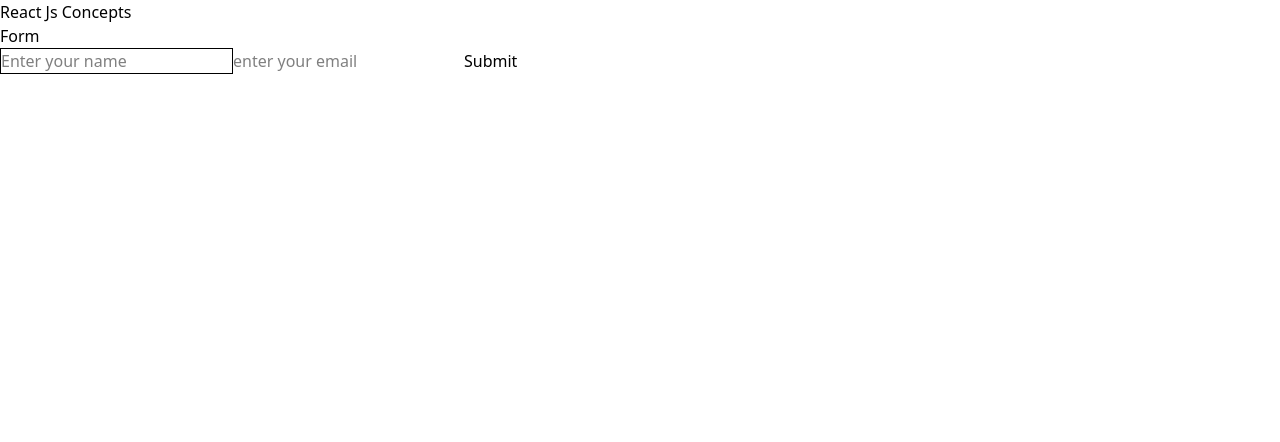
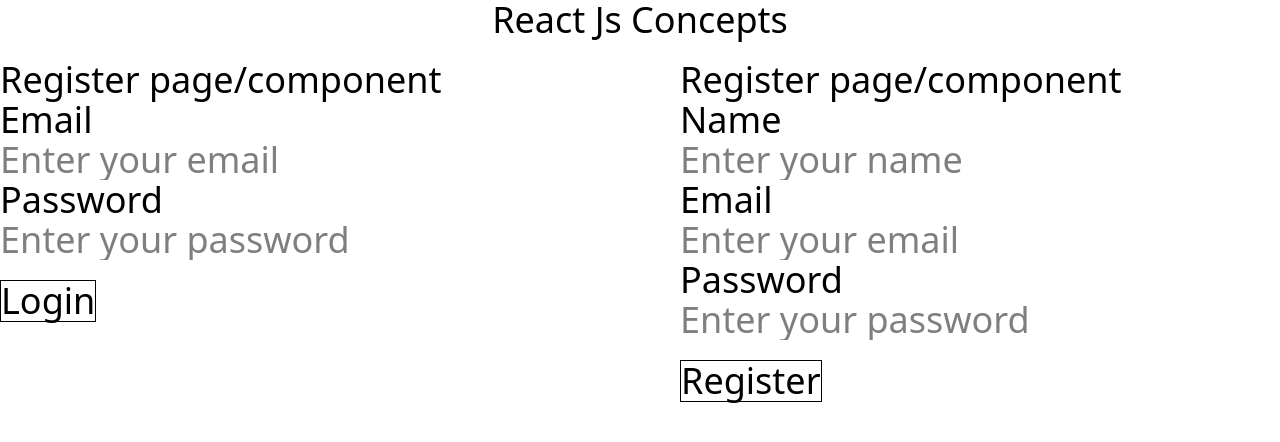
Before and after one commit to AnirudhGeek/More-React, a React (Vite) app in the folder 2reactjs-complete-course-2024/1ReactConcepts/: page / in a window 1280 px wide. Shown: the top 442 px of the page. Built offline with nearby package versions, Linux system fonts and the light colour scheme.

Commit message:
dynamic form creation

```diff
--- a/2reactjs-complete-course-2024/1ReactConcepts/src/App.jsx
+++ b/2reactjs-complete-course-2024/1ReactConcepts/src/App.jsx
@@ -8,10 +8,12 @@
 import ToggleFromFunction from "./components/context-concept/button2";
 import UseReducerExample from "./components/useReducer-Example";
 import FormComponent from "./components/form";
+import LoginComponent from "./components/login";
+import RegisterComponent from "./components/register";
 
 const App = () => {
   return (
-    <div>
+    <div className="text-4xl font-medium flex flex-col items-center justify-center gap-5">
       <h1>React Js Concepts</h1>
       {/* <ClassBasedComponent /> */}
       {/* <FunctionalComponent/> */}
@@ -23,7 +25,12 @@
 
       {/* <UseReducerExample/>   */}
 
-      <FormComponent/>
+      {/* <FormComponent/> */}
+
+      <div className="flex gap-20 text-4xl font-medium">
+        <LoginComponent/>
+        <RegisterComponent/>
+      </div>
 
     </div>
   );
--- /dev/null
+++ b/2reactjs-complete-course-2024/1ReactConcepts/src/components/common-form/index.jsx
@@ -0,0 +1,73 @@
+import CommonInput from "../common-input";
+
+const formTypes = {
+  INPUT: "input",
+  SELECT: "select",
+  TEXTAREA: "text",
+};
+
+function CommonForm({ formControls = [], formData, setFormData,buttonText,onHandleSubmit }) {
+  function renderFormElement(getCurrentElement) {
+    let content = null;
+
+    switch (getCurrentElement?.componentType) {
+      case formTypes.INPUT:
+        content = (
+          <CommonInput
+            label={getCurrentElement.label}
+            name={getCurrentElement.name}
+            id={getCurrentElement.id}
+            type={getCurrentElement.type}
+            placeholder={getCurrentElement.placeholder}
+            value={formData[getCurrentElement.name]}
+            onChange={(event) =>
+              setFormData({
+                ...formData,
+                [event.target.name]: event.target.value,
+              })
+            }
+          />
+        );
+
+        break;
+
+      default:
+        content = (
+          <CommonInput
+            label={getCurrentElement.label}
+            name={getCurrentElement.name}
+            id={getCurrentElement.id}
+            placeholder={getCurrentElement.placeholder}
+            value={formData[getCurrentElement.name]}
+            onChange={(event) =>
+              setFormData({
+                ...formData,
+                [event.target.name]: event.target.value,
+              })
+            }
+          />
+        );
+        break;
+    }
+    return content;
+  }
+
+  return (
+    <form onSubmit={onHandleSubmit}>
+      {formControls?.length
+        ? formControls.map((singleFormElementItem) =>
+            renderFormElement(singleFormElementItem)
+          )
+        : null}
+
+        <div className="mt-5">
+            <button className="border">
+                {buttonText || "Submit"}
+            </button>
+
+        </div>
+    </form>
+  );
+}
+
+export default CommonForm;
--- /dev/null
+++ b/2reactjs-complete-course-2024/1ReactConcepts/src/components/common-input/index.jsx
@@ -0,0 +1,19 @@
+
+
+function CommonInput({ label, onChange, name, id, placeholder, value ,type}) {
+  return (
+    <div>
+      <label htmlFor={name}>{label}</label>
+      <input
+        type={type || "text"}
+        name={name}
+        id={id}
+        placeholder={placeholder || "Enter value here"}
+        value={value}
+        onChange={onChange}
+      />
+    </div>
+  );
+}
+
+export default CommonInput;
--- /dev/null
+++ b/2reactjs-complete-course-2024/1ReactConcepts/src/components/login/index.jsx
@@ -0,0 +1,37 @@
+import { useState } from "react";
+import { loginFormElements } from "../../config";
+import CommonForm from "../common-form";
+
+const initialFormData = {
+    email: "",
+    password: "",
+}
+
+function LoginComponent() {
+  const [loginFormData, setLoginFormData] = useState(initialFormData);
+
+
+  function onHandleSubmit(event){
+      event.preventDefault()
+      console.log(loginFormData,"loginFormData")
+
+      //api logic and database logic
+
+      setLoginFormData(initialFormData)
+  }
+
+  return (
+    <div>
+      <h1>Register page/component</h1>
+      <CommonForm
+        formData={loginFormData}
+        setFormData={setLoginFormData}
+        formControls={loginFormElements}
+        buttonText={"Login"}
+        onHandleSubmit={onHandleSubmit}
+      />
+    </div>
+  );
+}
+
+export default LoginComponent;
--- /dev/null
+++ b/2reactjs-complete-course-2024/1ReactConcepts/src/components/register/index.jsx
@@ -0,0 +1,36 @@
+import { useState } from "react";
+import CommonForm from "../common-form";
+import { registerFormElements } from "../../config";
+
+const initialRegistrationFormData = {
+  name: "",
+  email: "",
+  password: "",
+};
+
+function RegisterComponent() {
+  const [registerFormData, setRegisterFormData] = useState(
+    initialRegistrationFormData
+  );
+
+  function handleRegisterOnSubmit(event) {
+    event.preventDefault()
+    console.log(registerFormData)
+    setRegisterFormData(initialRegistrationFormData)
+  }
+  return (
+    <div>
+      <h1>Register page/component</h1>
+
+      <CommonForm
+        formControls={registerFormElements}
+        formData={registerFormData}
+        setFormData={setRegisterFormData}
+        buttonText={"Register"}
+        onHandleSubmit={handleRegisterOnSubmit}
+      />
+    </div>
+  );
+}
+
+export default RegisterComponent;
--- /dev/null
+++ b/2reactjs-complete-course-2024/1ReactConcepts/src/config/index.js
@@ -0,0 +1,45 @@
+export const loginFormElements = [
+  {
+    name: "email",
+    id: "email",
+    placeholder: "Enter your email",
+    label: "Email",
+    componentType: "input",
+    type: "email",
+  },
+  {
+    name: "password",
+    id: "password",
+    placeholder: "Enter your password",
+    label: "Password",
+    componentType: "input",
+    type: "password",
+  },
+];
+
+export const registerFormElements = [
+  {
+    name: "name",
+    id: "name",
+    placeholder: "Enter your name",
+    label: "Name",
+    componentType: "input",
+    type: "text",
+  },
+  {
+    name: "email",
+    id: "email",
+    placeholder: "Enter your email",
+    label: "Email",
+    componentType: "input",
+    type: "email",
+  },
+  {
+    name: "password",
+    id: "password",
+    placeholder: "Enter your password",
+    label: "Password",
+    componentType: "input",
+    type: "password",
+  },
+];
```
